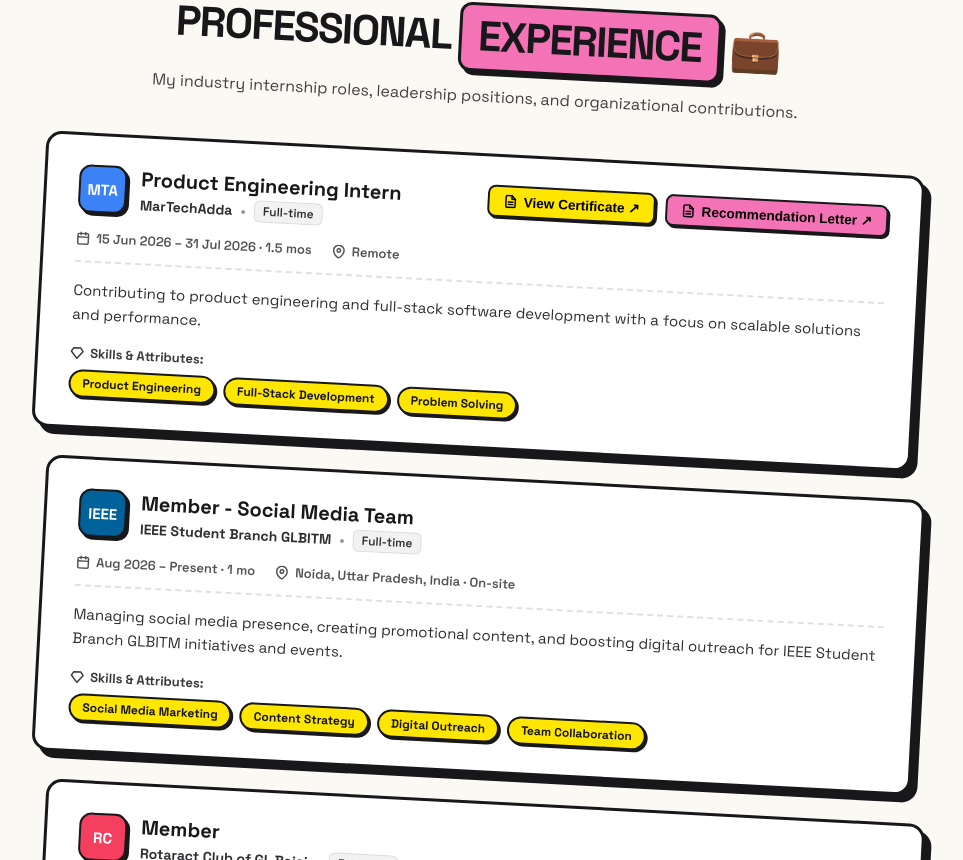
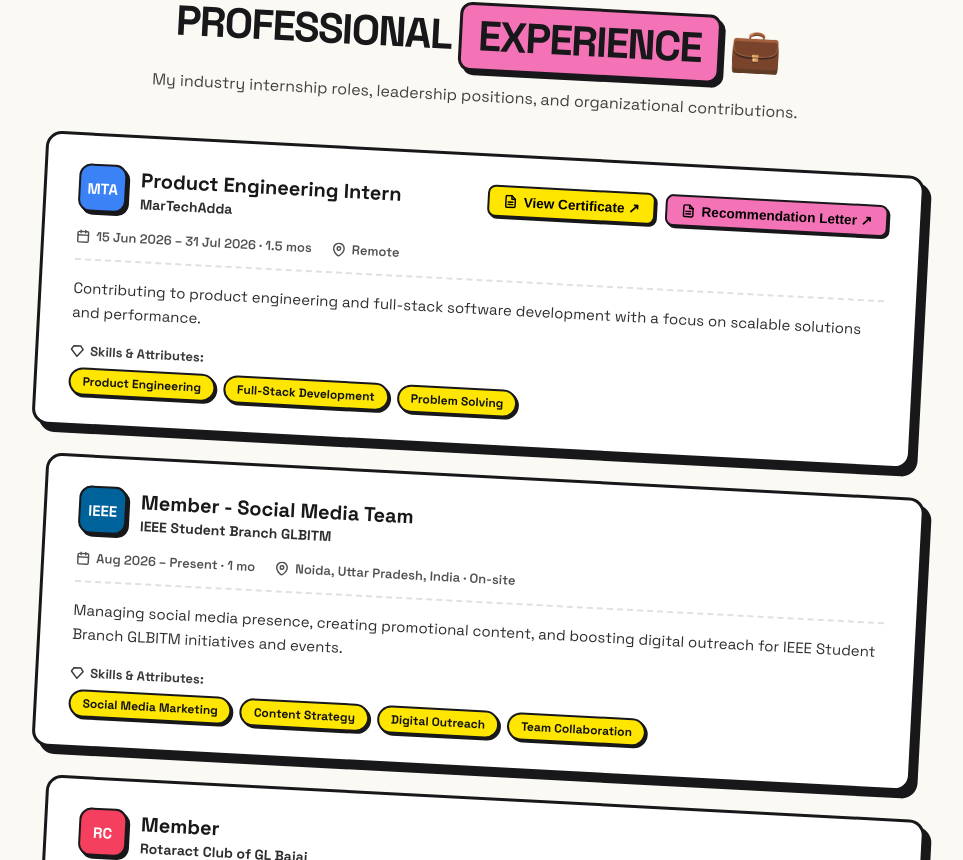
Before and after one commit to Namansaini2531/Portfolio, a React (Vite) app: page / in a window 1280 px wide. Shown: the part 2200-3060 px from the top of the page, without its empty margins (161-1124 px from the left). Built offline with nearby package versions, Linux system fonts and the light colour scheme.

Commit message:
feat: add Experience component to display career and community roles with document modals

```diff
--- a/src/components/Experience.jsx
+++ b/src/components/Experience.jsx
@@ -5,7 +5,6 @@
   {
     role: 'Product Engineering Intern',
     company: 'MarTechAdda',
-    type: 'Full-time',
     duration: '15 Jun 2026 – 31 Jul 2026 · 1.5 mos',
     location: 'Remote',
     description: 'Contributing to product engineering and full-stack software development with a focus on scalable solutions and performance.',
@@ -19,7 +18,6 @@
   {
     role: 'Member - Social Media Team',
     company: 'IEEE Student Branch GLBITM',
-    type: 'Full-time',
     duration: 'Aug 2026 – Present · 1 mo',
     location: 'Noida, Uttar Pradesh, India · On-site',
     description: 'Managing social media presence, creating promotional content, and boosting digital outreach for IEEE Student Branch GLBITM initiatives and events.',
@@ -30,7 +28,6 @@
   {
     role: 'Member',
     company: 'Rotaract Club of GL Bajaj',
-    type: 'Full-time',
     duration: 'Aug 2025 – Present · 1 yr',
     location: 'Greater Noida · On-site',
     description: 'The Rotaract Club of GL Bajaj is an institution-based service club for young adults at the GL Bajaj Institute of Technology and Management in Greater Noida.',
@@ -71,8 +68,12 @@
                       <h3 className="exp-role">{exp.role}</h3>
                       <div className="exp-company-info">
                         <span className="exp-company">{exp.company}</span>
-                        <span className="exp-dot">•</span>
-                        <span className="exp-type">{exp.type}</span>
+                        {exp.type && (
+                          <>
+                            <span className="exp-dot">•</span>
+                            <span className="exp-type">{exp.type}</span>
+                          </>
+                        )}
                       </div>
                     </div>
                   </div>
```
